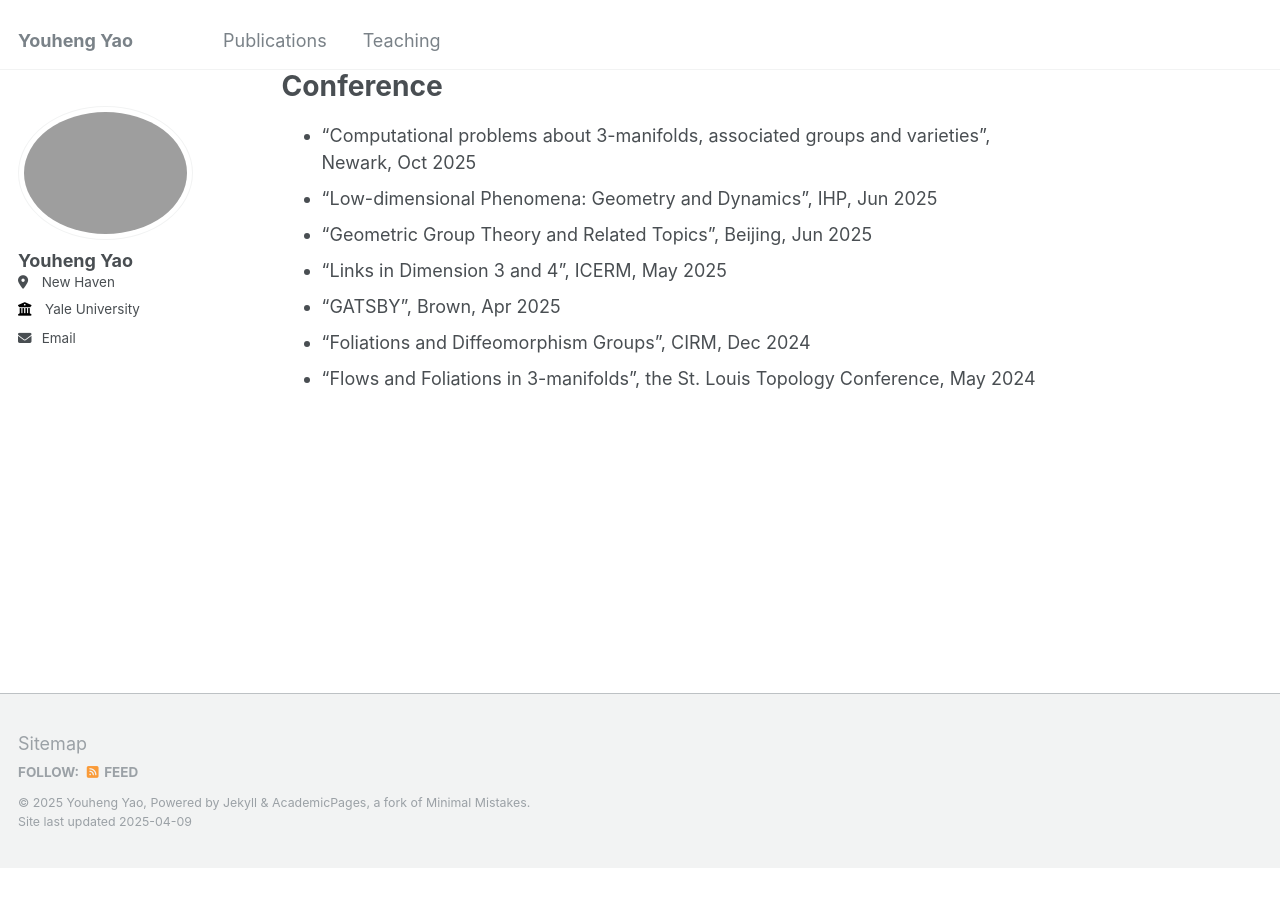
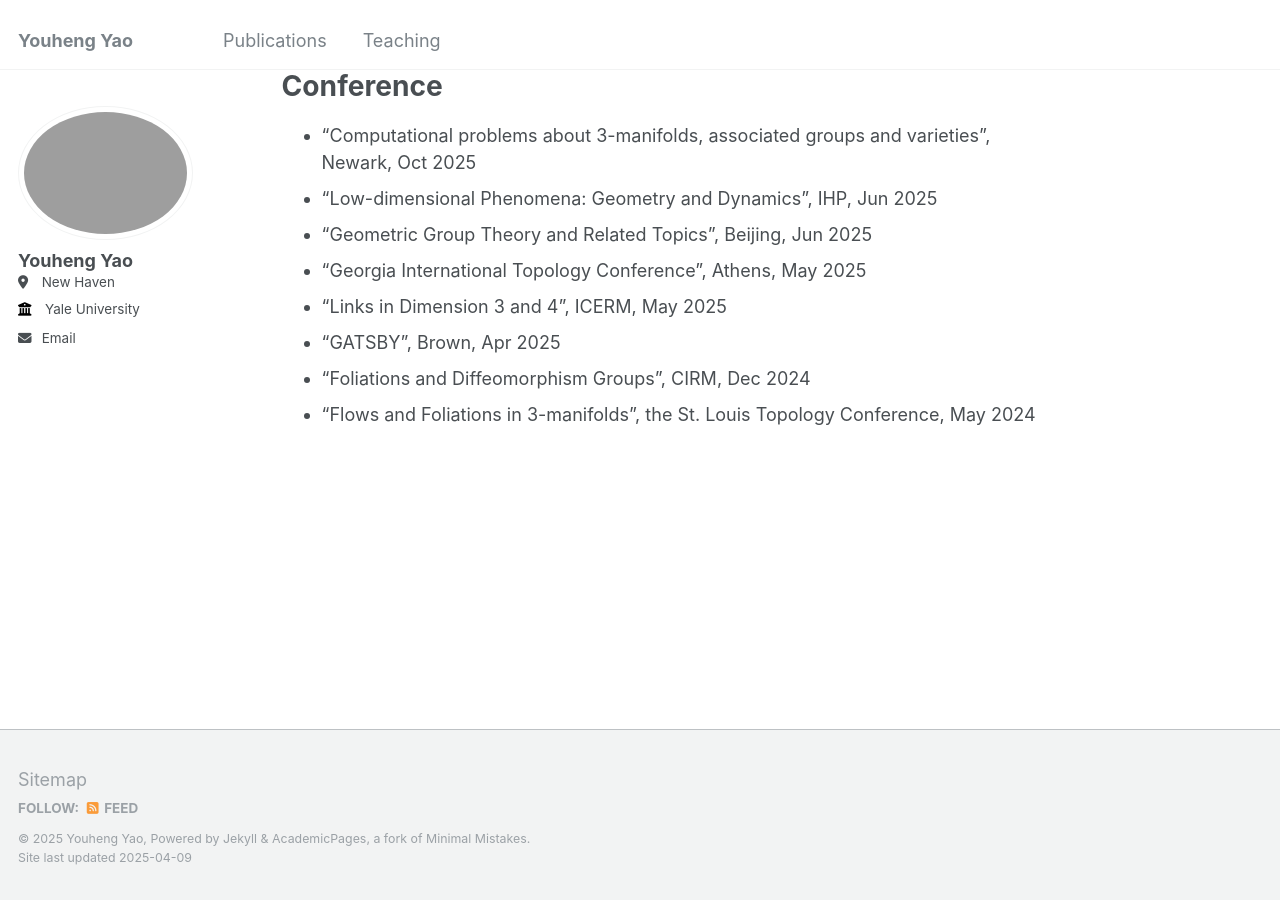
Before and after one commit to LionelYao/LionelYao.github.io, a Jekyll site: the page built from _pages/about.md, in a window 1280 px wide and 900 px high, scrolled down 706 px. Built offline with Jekyll 4.4.1, drawn with Linux system fonts in a browser that asks for light colours; a script that is not in the unit is left out; before the commit the page ends 1573 px from its top, so only the background shows below that.

Commit message:
Update about.md

```diff
--- a/_pages/about.md
+++ b/_pages/about.md
@@ -34,6 +34,7 @@ Conference
 - "Computational problems about 3-manifolds, associated groups and varieties", Newark, Oct 2025
 - "Low-dimensional Phenomena: Geometry and Dynamics", IHP, Jun 2025
 - "Geometric Group Theory and Related Topics", Beijing, Jun 2025
+- "Georgia International Topology Conference", Athens, May 2025
 - "Links in Dimension 3 and 4", ICERM, May 2025
 - "GATSBY", Brown, Apr 2025
 - "Foliations and Diffeomorphism Groups", CIRM, Dec 2024
```
